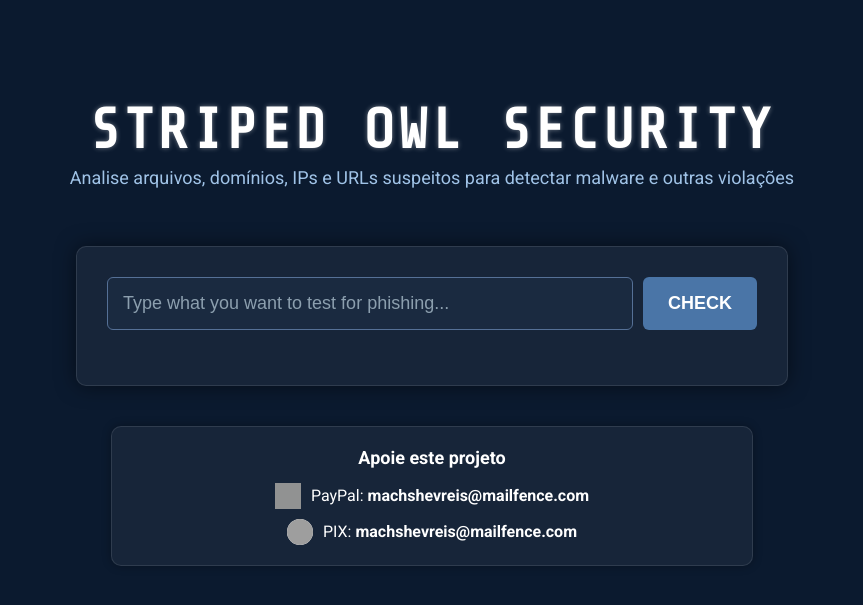
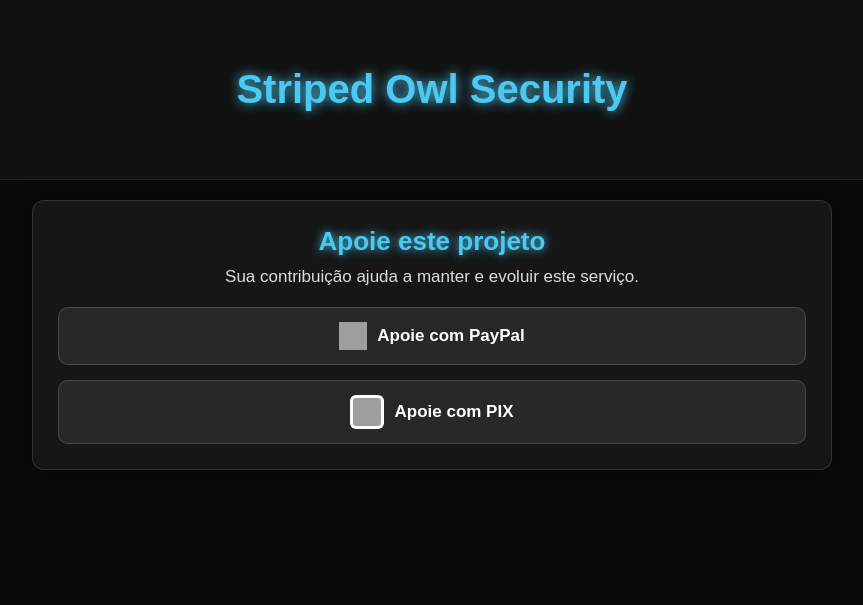
Before and after one commit to FFReis23/stripedowlsecurity, a Flask app: page / in a window 1280 px wide. Shown: the top 605 px of the page, without its empty margins (208-1071 px from the left). Run offline with Flask 3, Linux system fonts and the light colour scheme; grey boxes are pictures that could not be loaded.

Commit message:
Update index.html

```diff
--- a/templates/index.html
+++ b/templates/index.html
@@ -4,178 +4,119 @@
 <meta charset="utf-8" />
 <meta name="viewport" content="width=device-width, initial-scale=1" />
 <title>Striped Owl Security</title>
-
-    <link href="https://fonts.googleapis.com/css2?family=Share+Tech+Mono&display=swap" rel="stylesheet">
-
-    <link href="https://fonts.googleapis.com/css2?family=Roboto:wght@400;700&display=swap" rel="stylesheet">
-
 <style>
-        /* Cores inspiradas na imagem: Fundo escuro/azul marinho, montanhas/céu escuros, texto claro */
 body {
-            font-family: 'Roboto', Arial, sans-serif;
-            /* Cor de fundo base: Azul escuro, similar ao céu/água na imagem */
-            background-color: #0b1a2f;
-            color: #ffffff; /* Texto claro */
+    background: #0a0a0a;
+    color: #ffffff;
+    font-family: Arial, sans-serif;
     margin: 0;
     padding: 0;
 }
 
-        .header {
+header {
     text-align: center;
-            padding: 60px 20px 40px; /* Mais padding no topo para centralizar */
+    padding: 40px 20px;
+    background: #111;
+    border-bottom: 1px solid #222;
 }
 
 h1 {
-            font-family: "Share Tech Mono", monospace;
-            font-size: 56px; /* Aumentado para destaque */
-            font-weight: 600;
-            color: #ffffff; /* Texto branco puro */
-            text-shadow: 0 0 5px rgba(255, 255, 255, 0.4); /* Leve brilho branco */
-            letter-spacing: 4px; /* Aumentado */
-            margin-bottom: 5px;
-        }
-
-        .subtitle {
-            font-size: 18px;
-            color: #a0c3e7; /* Azul claro para o subtítulo */
-            margin-top: 5px;
+    font-size: 40px;
+    font-weight: 900;
+    color: #4cc9f0;
+    text-shadow: 0 0 12px #4cc9f0;
 }
 
 .container {
-            max-width: 650px; /* Levemente mais largo para acomodar o input box */
-            margin: 0 auto;
-            /* Fundo do container transparente ou sutilmente diferente do body */
-            background: rgba(255, 255, 255, 0.05);
-            padding: 30px;
-            border-radius: 10px;
-            box-shadow: 0 0 20px rgba(0, 0, 0, 0.5); /* Sombra mais escura */
-            border: 1px solid rgba(255, 255, 255, 0.1); /* Borda sutil */
-        }
-
-        .input-box {
-            display: flex;
-            gap: 10px;
-            margin-bottom: 25px;
-        }
-
-        input[type="text"] {
-            flex: 1;
-            padding: 15px; /* Aumentado o padding para se parecer com a imagem */
-            border: 1px solid #557096; /* Borda cinza/azul sutil */
-            border-radius: 6px;
-            font-size: 18px;
-            background-color: #1a2a40; /* Fundo do input mais escuro que o container */
-            color: #ffffff;
-        }
-
-        input[type="text"]::placeholder {
-            color: #8c9fae;
-        }
-
-        button {
-            padding: 15px 25px; /* Aumentado o padding para se parecer com a imagem */
-            border: none;
-            /* Cor do botão similar ao botão CHECK da imagem */
-            background: #4a75a7;
-            color: white;
-            border-radius: 6px;
-            cursor: pointer;
-            font-size: 18px;
-            font-weight: bold;
-            transition: background 0.3s;
-        }
-
-        button:hover {
-            background: #5b87c7; /* Cor mais clara no hover */
-        }
-
-        .result-box {
-            margin-top: 20px;
-            background: #1a2a40;
+    max-width: 800px;
+    margin: auto;
     padding: 20px;
-            border-radius: 8px;
-            border-left: 4px solid #4a75a7;
-            white-space: pre-wrap;
-            color: #ffffff;
-            font-size: 16px;
 }
 
 .support-box {
-            margin-top: 40px;
-            padding: 20px;
-            text-align: center;
-            background: rgba(255, 255, 255, 0.05); /* Fundo sutil */
-            border-radius: 10px;
-            box-shadow: 0 0 10px rgba(0,0,0,0.3);
-            color: #ffffff;
-            border: 1px solid rgba(255, 255, 255, 0.1);
-            max-width: 600px;
-            margin: 40px auto;
+    background: rgba(255,255,255,0.05);
+    padding: 25px;
+    border-radius: 12px;
+    border: 1px solid rgba(255,255,255,0.12);
+    box-shadow: 0 0 20px rgba(0,0,0,0.4);
 }
 
 .support-title {
-            font-size: 18px;
+    font-size: 26px;
+    margin-bottom: 10px;
     font-weight: bold;
-            margin-bottom: 15px;
-            color: #ffffff;
+    text-align: center;
+    color: #4cc9f0;
+    text-shadow: 0 0 10px #4cc9f0;
 }
 
-        .support-method {
+.support-desc {
+    text-align: center;
+    color: #ddd;
+    margin-bottom: 20px;
+    font-size: 17px;
+}
+
+.support-button {
     display: flex;
     align-items: center;
     justify-content: center;
     gap: 10px;
-            margin-top: 10px;
-            font-size: 16px;
+    background: rgba(255, 255, 255, 0.08);
+    padding: 14px 20px;
+    border-radius: 10px;
+    text-decoration: none;
+    color: #ffffff;
+    font-size: 17px;
+    font-weight: bold;
+    margin-top: 15px;
+    transition: 0.3s;
+    border: 1px solid rgba(255,255,255,0.15);
 }
 
-        .support-method img {
-            width: 26px;
-            height: 26px;
-            filter: invert(1) hue-rotate(180deg) brightness(1.5); /* Ajuste de cor para ícones em fundo escuro */
+.support-button:hover {
+    background: rgba(255, 255, 255, 0.18);
+    transform: scale(1.03);
 }
 
-        /* Ajuste específico para o PIX, que é SVG preto */
-        .support-method img[src*="PIX_logo"] {
-            filter: invert(0) !important; /* PIX deve ter a cor original (branco/cinza) */
-            background-color: white;
-            border-radius: 50%;
+.support-button img {
+    width: 28px;
+    height: 28px;
+}
+
+.support-button.pix img {
+    background: white;
+    padding: 3px;
+    border-radius: 6px;
 }
 </style>
+</head>
 
-</head>
 <body>
-
-    <div class="header">
-        <h1>STRIPED OWL SECURITY</h1>
-        <p class="subtitle">Analise arquivos, domínios, IPs e URLs suspeitos para detectar malware e outras violações</p>
-    </div>
+<header>
+    <h1>Striped Owl Security</h1>
+</header>
 
 <div class="container">
-        <form method="POST">
-            <div class="input-box">
-                <input type="text" name="url" placeholder="Type what you want to test for phishing..." required>
-                <button type="submit">CHECK</button>
-                </div>
-        </form>
-
-        {% if result %}
-            <div class="result-box">{{ result|safe }}</div>
-        {% endif %}
-    </div>
 
     <div class="support-box">
         <div class="support-title">Apoie este projeto</div>
+        <div class="support-desc">Sua contribuição ajuda a manter e evoluir este serviço.</div>
 
-        <div class="support-method">
-            <img src="https://cdn-icons-png.flaticon.com/512/174/174861.png" alt="PayPal Icon">
-            <span>PayPal: <b>machshevreis@mailfence.com</b></span>
+        <!-- BOTÃO PAYPAL -->
+        <a href="mailto:machshevreis@mailfence.com" class="support-button paypal">
+            <img src="https://cdn-icons-png.flaticon.com/512/174/174861.png">
+            Apoie com PayPal
+        </a>
+
+        <!-- BOTÃO PIX -->
+        <a href="#" onclick="navigator.clipboard.writeText('machshevreis@mailfence.com'); alert('Chave PIX copiada!');" class="support-button pix">
+            <img src="https://upload.wikimedia.org/wikipedia/commons/0/04/PIX_logo.svg">
+            Apoie com PIX
+        </a>
+
     </div>
 
-        <div class="support-method">
-            <img src="https://upload.wikimedia.org/wikipedia/commons/0/04/PIX_logo.svg" alt="PIX Icon">
-            <span>PIX: <b>machshevreis@mailfence.com</b></span>
-        </div>
 </div>
 
 </body>
```
Lines whose indentation alone changed are shown as unchanged.
